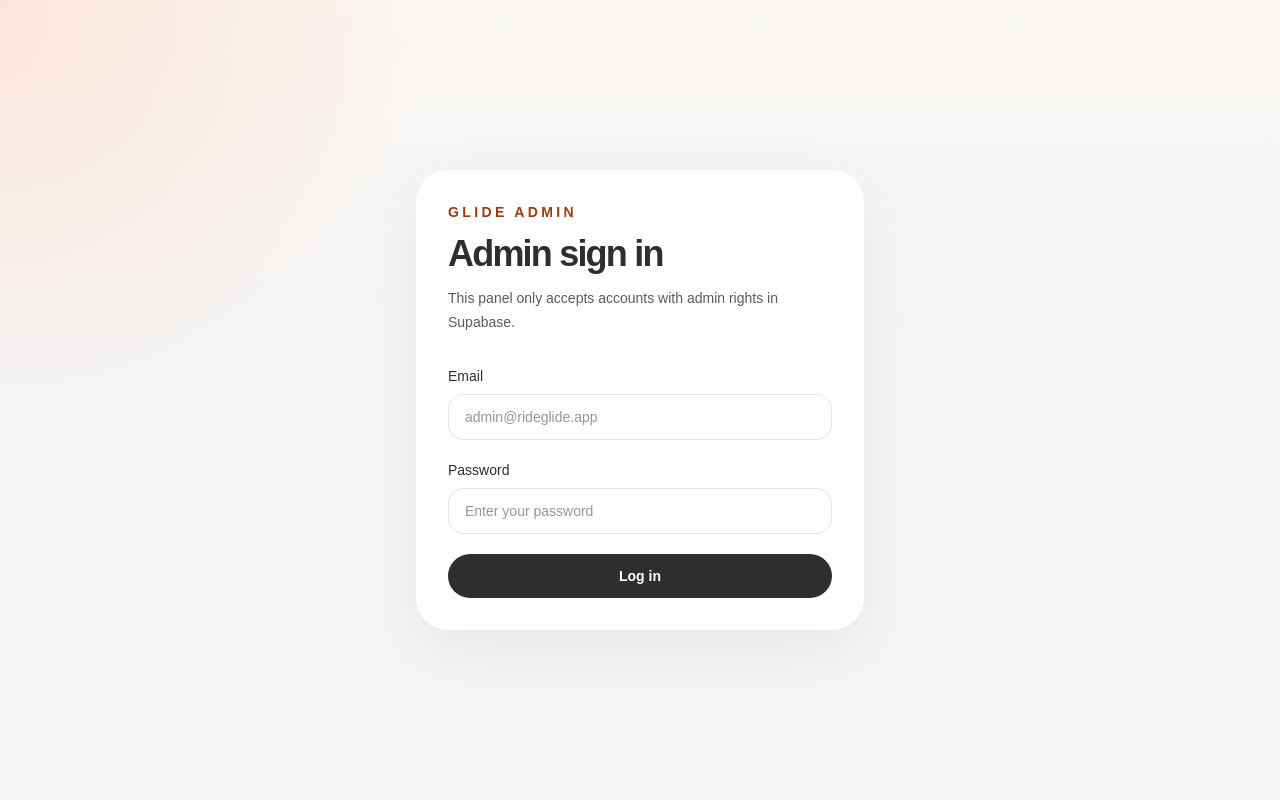
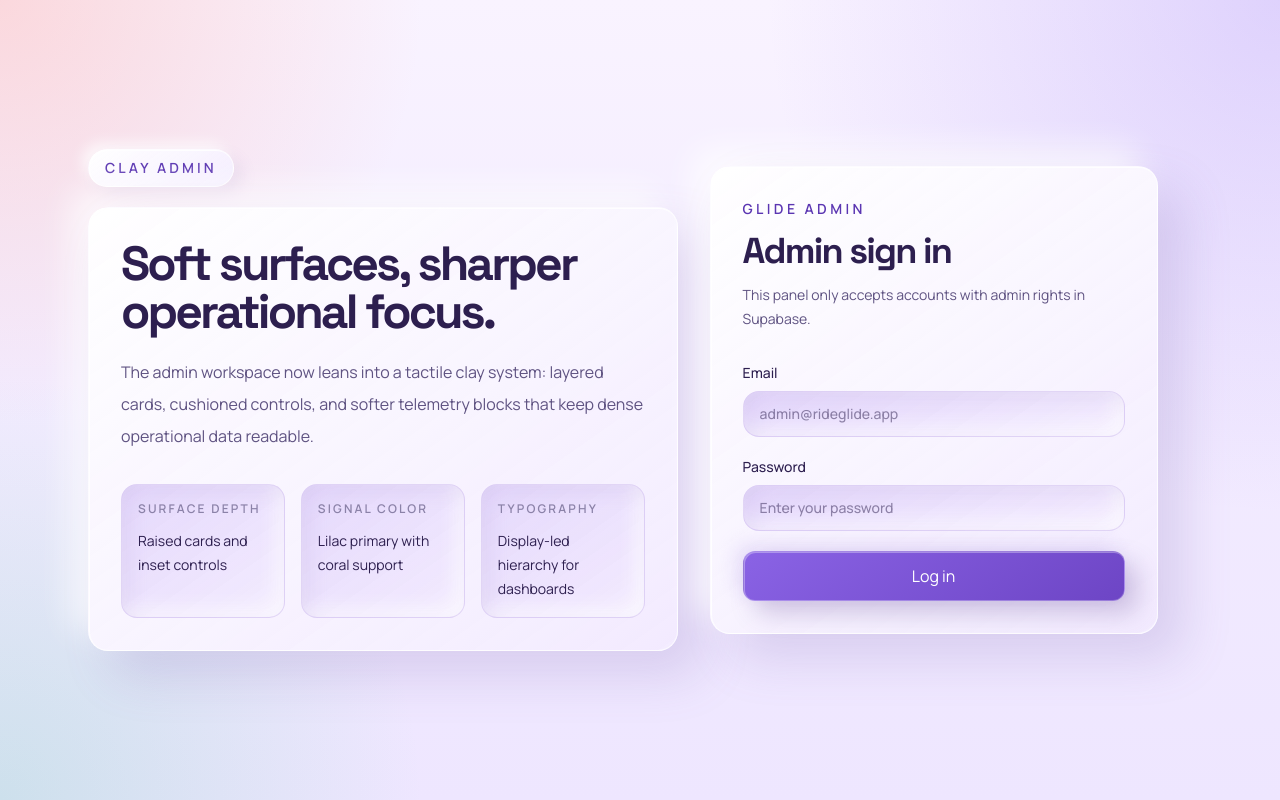
Before and after one commit to Eiat5522/e-bicycle, a Next.js app in the folder apps/web/: page /login in a window 1280 px wide. Built offline with nearby package versions, Linux system fonts and the light colour scheme; no server answers.

Commit message:
feat(web): refresh admin clay interface

```diff
--- a/apps/web/src/app/globals.css
+++ b/apps/web/src/app/globals.css
@@ -1,43 +1,50 @@
 @import "tailwindcss";
 
 :root {
-  --background: #f6f6f6;
-  --surface: #ffffff;
-  --surface-muted: #f4efe9;
-  --surface-strong: #ebe3d9;
-  --foreground: #2d2f2f;
-  --foreground-muted: #5a5c5c;
-  --coral: #fe7e4f;
-  --coral-dark: #a03a0f;
-  --danger: #b9381f;
-
-  /* Claymorphism Design Tokens */
-  --clay-surface: #ffffff;
-  --clay-surface-raised: rgba(255, 255, 255, 0.85);
-  --clay-background: #e8e4ec;
-  --clay-border: rgba(255, 255, 255, 0.6);
-  --clay-border-subtle: rgba(255, 255, 255, 0.35);
-  --clay-shadow-light: rgba(166, 162, 170, 0.15);
-  --clay-shadow-medium: rgba(166, 162, 170, 0.25);
-  --clay-shadow-heavy: rgba(166, 162, 170, 0.4);
-  --clay-text-primary: #1a1b1e;
-  --clay-text-secondary: #5a5b5e;
-  --clay-text-tertiary: #8a8b8e;
-  --clay-accent: #6366f1;
-  --clay-accent-soft: rgba(99, 102, 241, 0.12);
-  --clay-success: #10b981;
-  --clay-success-soft: rgba(16, 185, 129, 0.12);
-  --clay-warning: #f59e0b;
-  --clay-warning-soft: rgba(245, 158, 11, 0.12);
-  --clay-danger: #ef4444;
-  --clay-danger-soft: rgba(239, 68, 68, 0.12);
-
-  /* Claymorphism Blur & Radius */
-  --clay-blur-radius: 12px;
+  --clay-base: #f3ecff;
+  --clay-base-strong: #e6dbff;
+  --clay-surface: rgba(255, 248, 255, 0.84);
+  --clay-surface-raised: rgba(255, 253, 255, 0.9);
+  --clay-surface-soft: rgba(239, 230, 255, 0.76);
+  --clay-surface-pressed: rgba(230, 219, 252, 0.96);
+  --clay-background: rgba(233, 223, 251, 0.7);
+  --clay-border: rgba(255, 255, 255, 0.68);
+  --clay-border-subtle: rgba(209, 193, 238, 0.5);
+  --clay-shadow-light: rgba(129, 107, 173, 0.14);
+  --clay-shadow-medium: rgba(121, 93, 173, 0.2);
+  --clay-shadow-heavy: rgba(103, 74, 153, 0.28);
+  --clay-highlight: rgba(255, 255, 255, 0.92);
+  --clay-text-primary: #2d1f4f;
+  --clay-text-secondary: #5f5382;
+  --clay-text-tertiary: #8b82a8;
+  --clay-accent: #805ad5;
+  --clay-accent-strong: #5b36b2;
+  --clay-accent-soft: rgba(128, 90, 213, 0.16);
+  --clay-success: #1f9d7a;
+  --clay-success-soft: rgba(31, 157, 122, 0.16);
+  --clay-warning: #d38b2e;
+  --clay-warning-soft: rgba(211, 139, 46, 0.16);
+  --clay-danger: #d55b8a;
+  --clay-danger-soft: rgba(213, 91, 138, 0.16);
+  --clay-glow-coral: rgba(255, 160, 150, 0.32);
+  --clay-glow-lilac: rgba(155, 125, 247, 0.28);
+  --clay-glow-mint: rgba(99, 205, 176, 0.24);
+  --clay-blur-radius: 18px;
   --clay-radius-sm: 12px;
   --clay-radius-md: 16px;
   --clay-radius-lg: 20px;
   --clay-radius-xl: 28px;
+  --clay-radius-2xl: 36px;
+
+  --background: var(--clay-base);
+  --surface: var(--clay-surface);
+  --surface-muted: var(--clay-surface-soft);
+  --surface-strong: var(--clay-surface-pressed);
+  --foreground: var(--clay-text-primary);
+  --foreground-muted: var(--clay-text-secondary);
+  --coral: #d9738c;
+  --coral-dark: var(--clay-accent-strong);
+  --danger: var(--clay-danger);
 }
 
 * {
@@ -47,11 +54,14 @@
 body {
   margin: 0;
   background:
-    radial-gradient(circle at top left, rgba(254, 126, 79, 0.15), transparent 28%),
-    linear-gradient(180deg, #faf7f3 0%, var(--background) 42%);
+    radial-gradient(circle at top left, var(--clay-glow-coral), transparent 28%),
+    radial-gradient(circle at top right, var(--clay-glow-lilac), transparent 34%),
+    radial-gradient(circle at bottom left, var(--clay-glow-mint), transparent 28%),
+    linear-gradient(180deg, #f9f3ff 0%, var(--background) 44%, #eee6ff 100%);
   color: var(--foreground);
-  font-family: Arial, Helvetica, sans-serif;
+  font-family: var(--font-body, "Manrope", sans-serif);
   min-height: 100vh;
+  text-rendering: optimizeLegibility;
 }
 
 a {
@@ -59,55 +69,147 @@
   text-decoration: none;
 }
 
+h1,
+h2,
+h3,
+h4,
+h5,
+h6 {
+  font-family: var(--font-display, "Space Grotesk", sans-serif);
+}
+
+button,
+input,
+select,
+textarea {
+  font: inherit;
+}
+
+:focus-visible {
+  outline: 3px solid rgba(128, 90, 213, 0.28);
+  outline-offset: 3px;
+}
+
 /* Claymorphism Utilities */
 .clay-card {
-  background: var(--clay-surface);
+  background:
+    linear-gradient(145deg, rgba(255, 255, 255, 0.88), rgba(243, 233, 255, 0.72)),
+    var(--clay-surface);
   border: 1px solid var(--clay-border);
   border-radius: var(--clay-radius-lg);
-  box-shadow: 0 4px 24px var(--clay-shadow-light), 0 1px 3px var(--clay-shadow-light);
+  box-shadow:
+    inset 1px 1px 0 var(--clay-highlight),
+    18px 18px 38px var(--clay-shadow-light),
+    -14px -14px 28px rgba(255, 255, 255, 0.72);
   backdrop-filter: blur(var(--clay-blur-radius));
   -webkit-backdrop-filter: blur(var(--clay-blur-radius));
 }
 
 .clay-card-raised {
-  background: var(--clay-surface-raised);
+  background:
+    linear-gradient(145deg, rgba(255, 255, 255, 0.95), rgba(240, 231, 255, 0.82)),
+    var(--clay-surface-raised);
   border: 1px solid var(--clay-border);
   border-radius: var(--clay-radius-lg);
-  box-shadow: 0 8px 32px var(--clay-shadow-medium), 0 2px 6px var(--clay-shadow-light);
+  box-shadow:
+    inset 1px 1px 0 var(--clay-highlight),
+    24px 24px 50px var(--clay-shadow-medium),
+    -18px -18px 32px rgba(255, 255, 255, 0.72);
   backdrop-filter: blur(var(--clay-blur-radius));
   -webkit-backdrop-filter: blur(var(--clay-blur-radius));
 }
 
 .clay-inset {
-  background: var(--clay-background);
+  background:
+    linear-gradient(145deg, rgba(228, 215, 252, 0.92), rgba(244, 237, 255, 0.8)),
+    var(--clay-background);
   border: 1px solid var(--clay-border-subtle);
   border-radius: var(--clay-radius-md);
-  box-shadow: inset 0 2px 8px var(--clay-shadow-light);
+  box-shadow:
+    inset 8px 8px 18px rgba(177, 156, 218, 0.18),
+    inset -8px -8px 18px rgba(255, 255, 255, 0.6);
 }
 
 .clay-button {
-  background: var(--clay-surface);
+  background:
+    linear-gradient(145deg, rgba(255, 255, 255, 0.92), rgba(238, 228, 255, 0.78)),
+    var(--clay-surface);
   border: 1px solid var(--clay-border);
   border-radius: var(--clay-radius-sm);
-  box-shadow: 0 2px 8px var(--clay-shadow-light), 0 1px 2px var(--clay-shadow-light);
+  box-shadow:
+    inset 1px 1px 0 var(--clay-highlight),
+    10px 10px 20px rgba(143, 117, 193, 0.15),
+    -8px -8px 18px rgba(255, 255, 255, 0.76);
   transition: all 0.2s ease;
 }
 
 .clay-button:hover {
-  box-shadow: 0 4px 16px var(--clay-shadow-medium), 0 2px 4px var(--clay-shadow-light);
-  transform: translateY(-1px);
+  box-shadow:
+    inset 1px 1px 0 var(--clay-highlight),
+    14px 14px 26px rgba(131, 104, 185, 0.2),
+    -10px -10px 20px rgba(255, 255, 255, 0.78);
+  transform: translateY(-1px) scale(1.01);
 }
 
 .clay-button:active {
-  box-shadow: 0 1px 4px var(--clay-shadow-light);
-  transform: translateY(0);
+  background: var(--clay-surface-pressed);
+  box-shadow:
+    inset 6px 6px 14px rgba(165, 141, 208, 0.26),
+    inset -6px -6px 14px rgba(255, 255, 255, 0.52);
+  transform: translateY(0) scale(0.99);
+}
+
+.clay-button-primary {
+  background: linear-gradient(145deg, #8a63e5, #6d45c5);
+  border-color: rgba(255, 255, 255, 0.28);
+  color: white;
+  box-shadow:
+    inset 1px 1px 0 rgba(255, 255, 255, 0.32),
+    12px 12px 24px rgba(101, 74, 150, 0.28),
+    -8px -8px 18px rgba(199, 181, 241, 0.32);
+}
+
+.clay-button-primary:hover {
+  background: linear-gradient(145deg, #9570ed, #7a50d0);
+  box-shadow:
+    inset 1px 1px 0 rgba(255, 255, 255, 0.36),
+    14px 14px 28px rgba(101, 74, 150, 0.32),
+    -10px -10px 20px rgba(199, 181, 241, 0.36);
+}
+
+.clay-button-primary:active {
+  background: linear-gradient(145deg, #7c55d8, #5f38b0);
+  box-shadow:
+    inset 6px 6px 14px rgba(80, 55, 130, 0.3),
+    inset -6px -6px 14px rgba(255, 255, 255, 0.18);
 }
 
 .clay-badge {
-  background: var(--clay-surface-raised);
+  background:
+    linear-gradient(145deg, rgba(255, 255, 255, 0.86), rgba(241, 233, 255, 0.76)),
+    var(--clay-surface-raised);
   border: 1px solid var(--clay-border);
   border-radius: 999px;
-  box-shadow: 0 2px 8px var(--clay-shadow-light);
+  box-shadow:
+    inset 1px 1px 0 var(--clay-highlight),
+    8px 8px 16px rgba(133, 108, 181, 0.12),
+    -6px -6px 14px rgba(255, 255, 255, 0.72);
   backdrop-filter: blur(var(--clay-blur-radius));
   -webkit-backdrop-filter: blur(var(--clay-blur-radius));
 }
+
+.clay-shell {
+  position: relative;
+}
+
+.clay-shell::before {
+  content: "";
+  position: absolute;
+  inset: -12% auto auto -8%;
+  width: 18rem;
+  height: 18rem;
+  border-radius: 999px;
+  background: radial-gradient(circle, var(--clay-glow-coral), transparent 70%);
+  filter: blur(18px);
+  pointer-events: none;
+}
--- a/apps/web/src/app/layout.tsx
+++ b/apps/web/src/app/layout.tsx
@@ -1,6 +1,17 @@
 import type { Metadata } from "next";
+import { Manrope, Space_Grotesk } from "next/font/google";
 
 import "./globals.css";
+
+const bodyFont = Manrope({
+  subsets: ["latin"],
+  variable: "--font-body"
+});
+
+const displayFont = Space_Grotesk({
+  subsets: ["latin"],
+  variable: "--font-display"
+});
 
 export const metadata: Metadata = {
   title: "Glide Admin",
@@ -13,8 +24,11 @@
   children: React.ReactNode;
 }>) {
   return (
-    <html lang="en" suppressHydrationWarning>
-      <body>{children}</body>
+    <html
+      className={`${bodyFont.variable} ${displayFont.variable}`}
+      lang="en"
+      suppressHydrationWarning>
+      <body className={bodyFont.className}>{children}</body>
     </html>
   );
 }
--- a/apps/web/src/app/login/login-form.tsx
+++ b/apps/web/src/app/login/login-form.tsx
@@ -8,7 +8,7 @@
 function LoginButton({ pending }: { readonly pending: boolean }) {
   return (
     <button
-      className="rounded-full bg-[var(--foreground)] px-5 py-3 text-sm font-semibold text-white transition hover:opacity-90 disabled:cursor-not-allowed disabled:opacity-60"
+      className="clay-button clay-button-primary px-5 py-3 text-sm font-semibold disabled:cursor-not-allowed disabled:opacity-60"
       disabled={pending}
       type="submit">
       {pending ? "Checking access..." : "Log in"}
@@ -26,9 +26,9 @@
   readonly state: LoginFormState;
 }) {
   return (
-    <section className="w-full max-w-md rounded-[2rem] bg-[var(--surface)] p-8 shadow-[0_20px_60px_rgba(45,47,47,0.08)]">
+    <section className="clay-card-raised w-full max-w-md p-8">
       <div className="flex flex-col gap-3">
-        <p className="text-sm font-semibold uppercase tracking-[0.24em] text-[var(--coral-dark)]">
+        <p className="text-sm font-semibold uppercase tracking-[0.24em] text-[var(--clay-accent-strong)]">
           Glide Admin
         </p>
         <h1 className="text-4xl font-black tracking-[-0.05em] text-[var(--foreground)]">
@@ -44,7 +44,7 @@
           <span>Email</span>
           <input
             autoComplete="email"
-            className="rounded-2xl border border-black/10 bg-white px-4 py-3 outline-none ring-0"
+            className="clay-inset px-4 py-3 outline-none ring-0"
             defaultValue={state.values.email}
             name="email"
             placeholder="admin@rideglide.app"
@@ -59,7 +59,7 @@
           <span>Password</span>
           <input
             autoComplete="current-password"
-            className="rounded-2xl border border-black/10 bg-white px-4 py-3 outline-none ring-0"
+            className="clay-inset px-4 py-3 outline-none ring-0"
             defaultValue={state.values.password}
             name="password"
             placeholder="Enter your password"
@@ -73,7 +73,7 @@
         {state.message ? (
           <p
             aria-live="polite"
-            className="rounded-2xl bg-[var(--surface-muted)] px-4 py-3 text-sm text-[var(--foreground)]">
+            className="clay-inset px-4 py-3 text-sm text-[var(--foreground)]">
             {state.message}
           </p>
         ) : null}
--- a/apps/web/src/app/login/page.tsx
+++ b/apps/web/src/app/login/page.tsx
@@ -12,7 +12,38 @@
 
   return (
     <main className="mx-auto flex min-h-screen w-full max-w-6xl items-center justify-center px-6 py-10">
-      <LoginForm />
+      <section className="grid w-full items-center gap-8 lg:grid-cols-[minmax(0,1.1fr)_minmax(360px,0.9fr)]">
+        <div className="hidden flex-col gap-5 lg:flex">
+          <span className="clay-badge w-fit px-4 py-2 text-sm font-semibold uppercase tracking-[0.22em] text-[var(--clay-accent-strong)]">
+            Clay Admin
+          </span>
+          <div className="clay-card-raised max-w-2xl p-8">
+            <h1 className="text-5xl font-black tracking-[-0.06em] text-[var(--clay-text-primary)]">
+              Soft surfaces, sharper operational focus.
+            </h1>
+            <p className="mt-5 max-w-xl text-base leading-8 text-[var(--clay-text-secondary)]">
+              The admin workspace now leans into a tactile clay system: layered cards, cushioned
+              controls, and softer telemetry blocks that keep dense operational data readable.
+            </p>
+            <div className="mt-8 grid gap-4 sm:grid-cols-3">
+              {[
+                ["Surface depth", "Raised cards and inset controls"],
+                ["Signal color", "Lilac primary with coral support"],
+                ["Typography", "Display-led hierarchy for dashboards"]
+              ].map(([label, detail]) => (
+                <div className="clay-inset p-4" key={label}>
+                  <p className="text-xs font-semibold uppercase tracking-[0.18em] text-[var(--clay-text-tertiary)]">
+                    {label}
+                  </p>
+                  <p className="mt-3 text-sm leading-6 text-[var(--clay-text-primary)]">{detail}</p>
+                </div>
+              ))}
+            </div>
+          </div>
+        </div>
+
+        <LoginForm />
+      </section>
     </main>
   );
 }
--- a/apps/web/src/components/admin-nav.tsx
+++ b/apps/web/src/components/admin-nav.tsx
@@ -30,10 +30,10 @@
           <Link
             aria-current={isActive ? "page" : undefined}
             className={[
-              "rounded-full px-4 py-2 text-sm font-semibold transition",
+              "px-4 py-2 text-sm font-semibold transition",
               isActive
-                ? "bg-[var(--foreground)] text-white"
-                : "bg-[var(--surface-muted)] text-[var(--foreground)] hover:bg-[var(--surface-strong)]"
+                ? "clay-button clay-button-primary"
+                : "clay-button text-[var(--foreground)]"
             ].join(" ")}
             href={item.href}
             key={item.href}>
--- a/apps/web/src/components/side-drawer.tsx
+++ b/apps/web/src/components/side-drawer.tsx
@@ -60,7 +60,7 @@
         type="button"
       />
 
-      <aside className="flex h-full w-full max-w-5xl flex-col overflow-y-auto bg-[var(--surface)] shadow-[-20px_0_60px_rgba(45,47,47,0.16)]">
+      <aside className="clay-card-raised flex h-full w-full max-w-5xl flex-col overflow-y-auto rounded-none border-l border-[var(--clay-border-subtle)] shadow-[-20px_0_60px_rgba(103,74,153,0.18)]">
         {children}
       </aside>
     </div>
```
Also changed, not shown: apps/web/src/app/(admin)/actions.ts (+27 -2 lines), apps/web/src/app/(admin)/layout.tsx (+4 -4 lines), apps/web/src/app/(admin)/user-update-form-state.ts (added, +9 -0 lines), apps/web/src/components/admin-shell.tsx (+57 -57 lines), apps/web/src/components/bicycle-management.tsx (+29 -32 lines), apps/web/src/components/user-management-table.tsx (+114 -60 lines), 1 other file (tests, documents, lock files or other folders).
